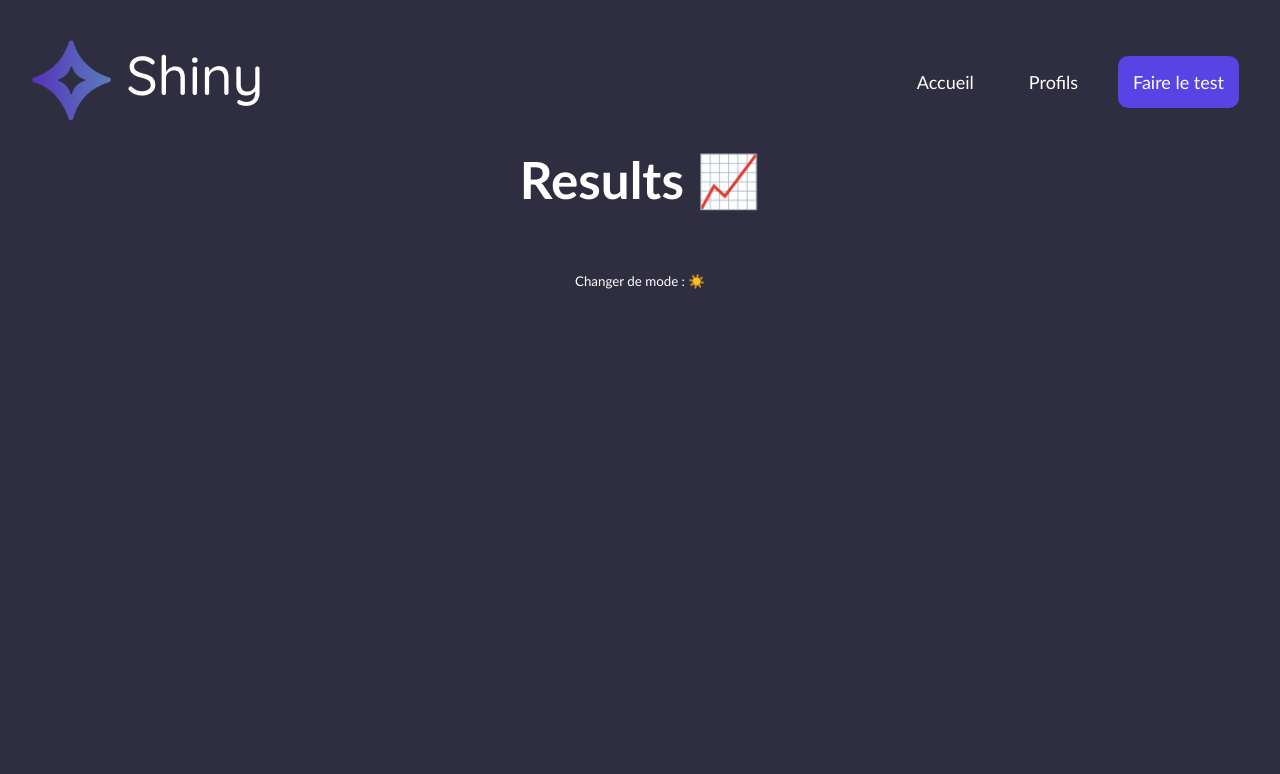
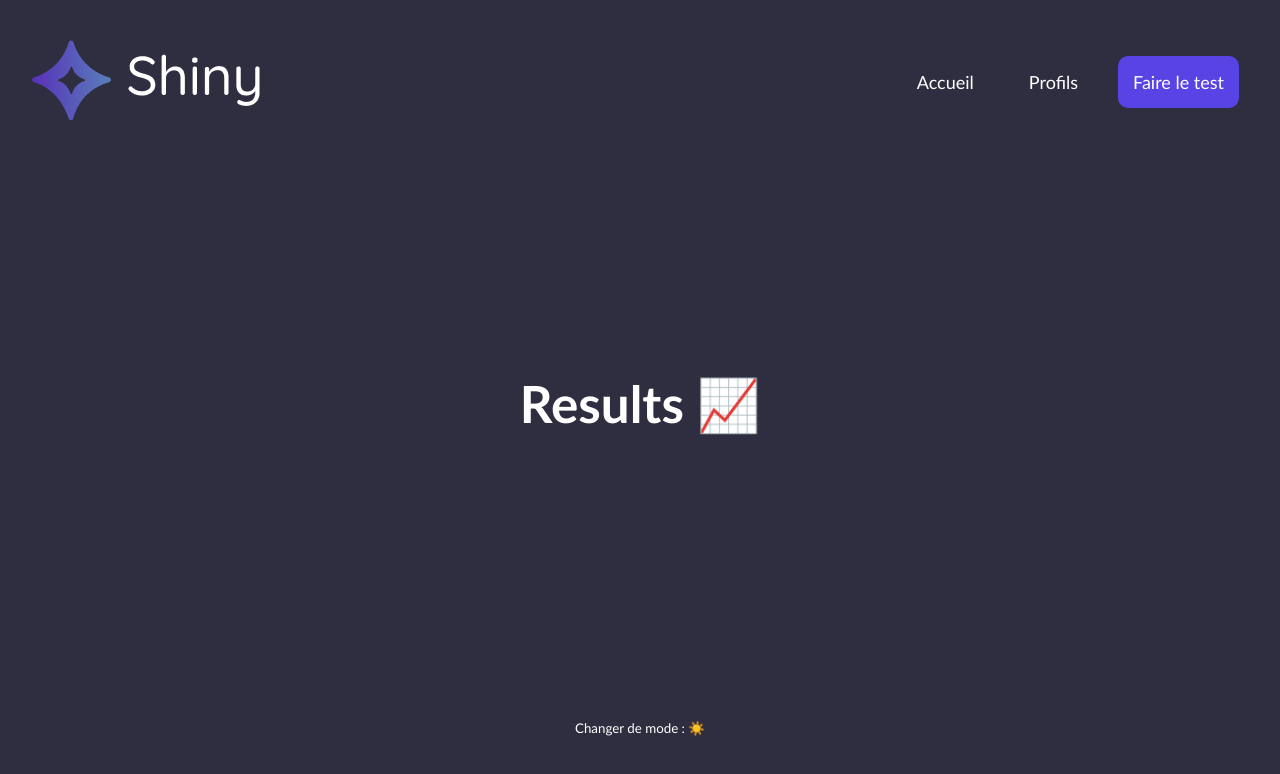
Before and after one commit to FabKaiz/shiny-agency, a React (Create React App) app: page /results in a window 1280 px wide. Shown: the top 774 px of the page. Built offline with nearby package versions, Linux system fonts and the light colour scheme.

Commit message:
removed min height

```diff
--- a/src/pages/Home/index.jsx
+++ b/src/pages/Home/index.jsx
@@ -6,7 +6,7 @@ import homeLogo from '../../assets/home-illustration.svg'
 
 const StyledHome = styledComponents.div`
   background-color: ${colors.backgroundDarkSecondary};
-  width: calc(100vw - 278px);;
+  width: calc(100vw - 278px);
   display: flex;
   justify-content: space-evenly;
   padding: 139px 77px;
--- a/src/pages/Survey/index.jsx
+++ b/src/pages/Survey/index.jsx
@@ -9,7 +9,7 @@ const SurveyContainer = styled.div`
   display: flex;
   flex-direction: column;
   align-items: center;
-  height: calc(100vh - 149px);
+  height: calc(100vh - 289px);
   color: #fff;
 `
 
--- a/src/styles/Home.css
+++ b/src/styles/Home.css
@@ -1,4 +1,5 @@
 .Home {
+  min-height: calc(100vh - 289px);
   display: flex;
   flex-direction: column;
   align-items: center;
```
